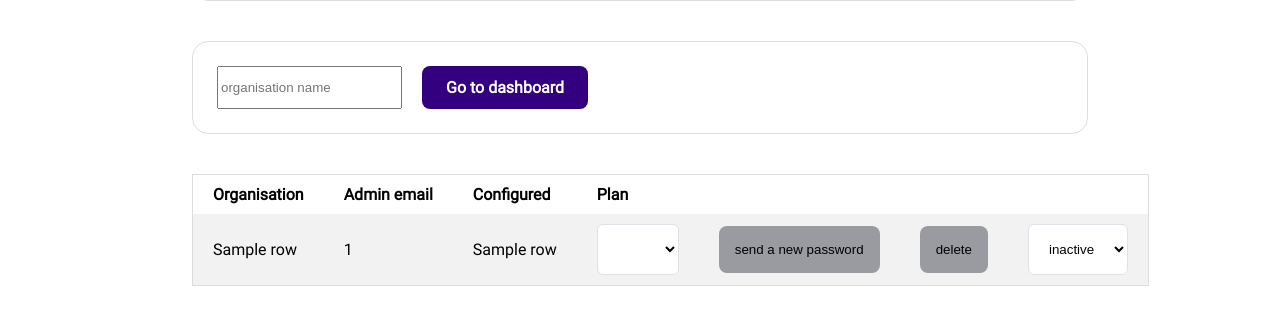
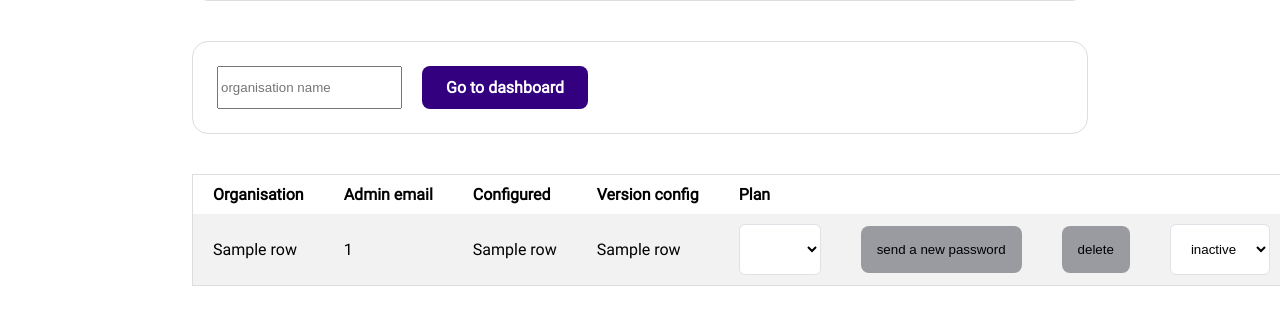
Before and after one commit to malach-it/wallet-provider, a Flask app: template templates/dashboard_talao.html in a window 1280 px wide; the page is wider, and only the part inside the window is pictured. Shown: the part 236-561 px from the top of that part. Run offline with Flask 3, Linux system fonts and the light colour scheme; the template is opened without the code that fills it: most values are stand-ins (such as "Sample title", 1, 10 or a date in 2020); parts of the project's set-up code (start-up, migrations or seed data) failed here and were passed over.

Commit message:
version config dashboard talao

```diff
--- a/db.py
+++ b/db.py
@@ -252,7 +252,7 @@ def read_config_from_organisation(organisation: str):
 def read_tables():
     conn = sqlite3.connect('db.sqlite')
     c = conn.cursor()
-    c.execute('select email,json_extract(data,"$.organisation") as organisation,json_extract(data,"$.password")as password,name,configured ,json_extract(config,"$.generalOptions.customerPlan") as plan ,json_extract(config,"$.generalOptions.organizationStatus") as status from admins,organisations where json_extract(data,"$.organisation")=name')
+    c.execute('select email,json_extract(data,"$.organisation") as organisation,json_extract(data,"$.password")as password,name,configured ,json_extract(config,"$.generalOptions.customerPlan") as plan ,json_extract(config,"$.generalOptions.organizationStatus") as status,json_extract(config,"$.version") as version from admins,organisations where json_extract(data,"$.organisation")=name')
     rows = c.fetchall()
     return rows
 
--- a/templates/dashboard_talao.html
+++ b/templates/dashboard_talao.html
@@ -33,14 +33,16 @@
                 <th>Organisation</th>
                 <th>Admin email</th>
                 <th>Configured</th>
+                <th>Version config</th>
                 <th>Plan</th>
             </tr>
             {% for row in table %}
             <tr>
                 <td>{{row[1]}}</td>
-
                 <td>{{row[0]}}</td>
                 <td>{{row[4]}}</td>
+                <td>{{row[7]}}</td>
+
                 <td>
 
                     <div class="planChanger{{row[1]}}">
```
